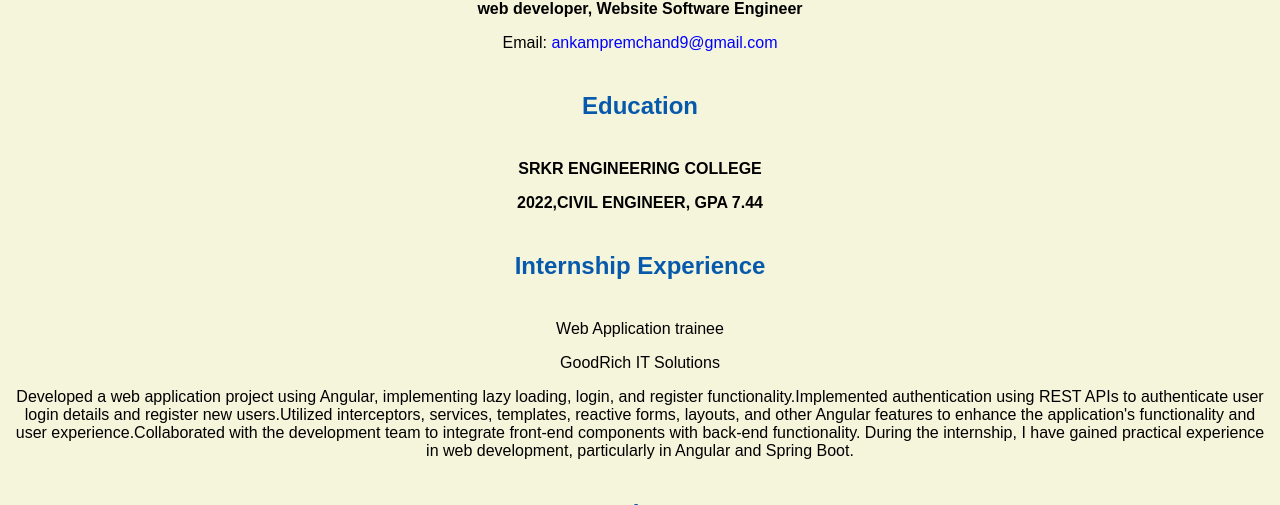
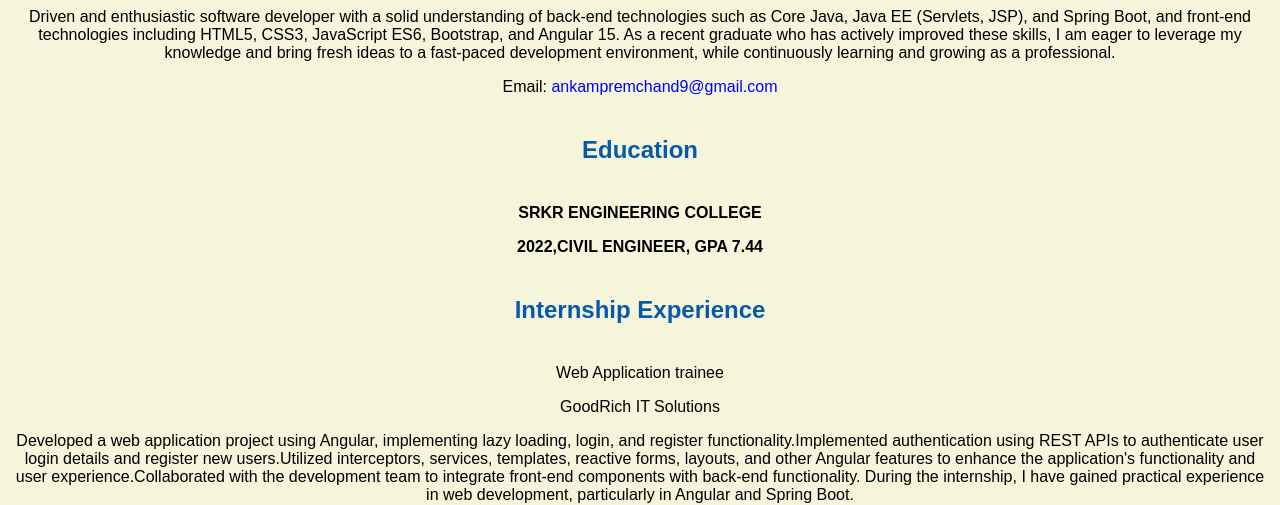
Before and after one commit to PremChand193/premchand193.github.io, a plain HTML site: page resume.html in a window 1280 px wide. Shown: the part 595-1100 px from the top of the page. Drawn offline with Linux system fonts and the light colour scheme.

Commit message:
Update resume.html

```diff
--- a/resume.html
+++ b/resume.html
@@ -20,7 +20,8 @@
     <img class="image2" src="images/headshot.jpg" alt="Prem chand's headshot" width="20%">
 
     <h1>Prem chand</h1>
-    <h4>web developer, Website Software Engineer</h4>
+    <p>Driven and enthusiastic software developer with a solid understanding of back-end technologies such as Core Java, Java EE (Servlets, JSP), and Spring Boot, and front-end technologies including HTML5, CSS3, JavaScript ES6, Bootstrap, and Angular 15.
+      As a recent graduate who has actively improved these skills, I am eager to leverage my knowledge and bring fresh ideas to a fast-paced development environment, while continuously learning and growing as a professional.</p>
 
     <p>Email: <a href="mailto:ankampremchand9@gmail.com" target="_blank">ankampremchand9@gmail.com</a></p>
 
```
